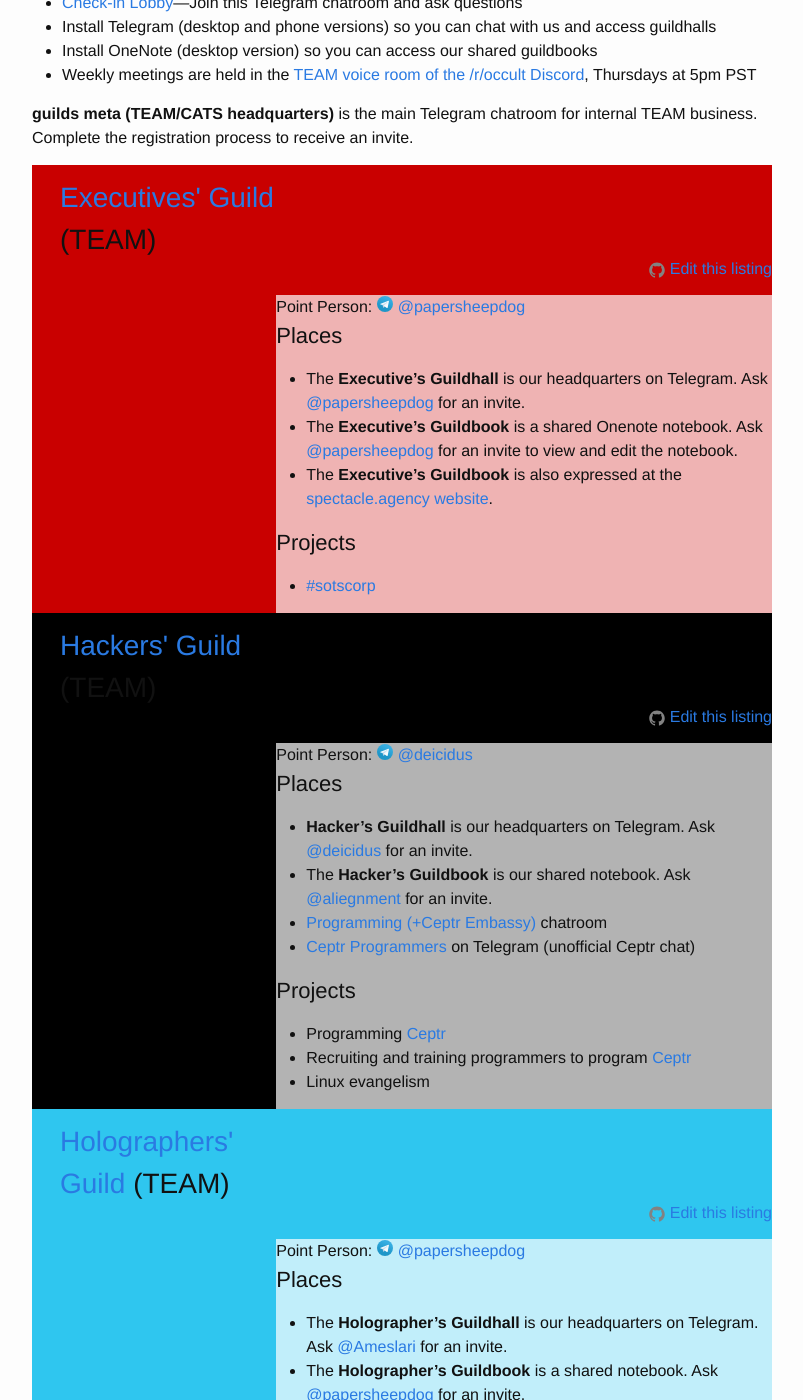
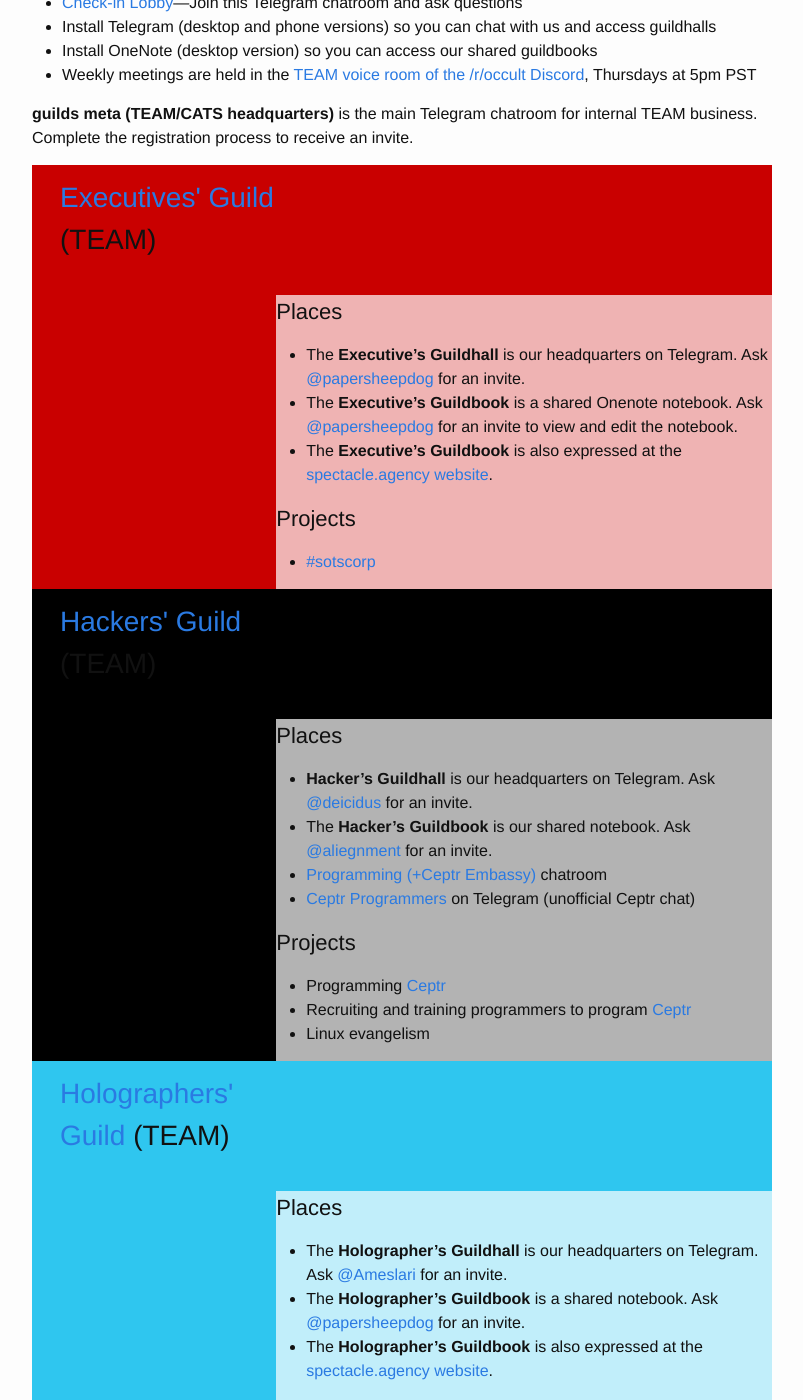
Before and after one commit to coalition-of-invisible-colleges/cic.github.io, a Jekyll site: the page built from colleges/TEAM.md, in a window 1280 px wide and 1400 px high, scrolled down 548 px. Shown: the whole window, without its empty margins (238-1041 px from the left). Built offline with Jekyll 4.4.1, drawn with Linux system fonts in a browser that asks for light colours; some of the changed text lies outside the part shown.

Commit message:
Moved edit link and pointperson to guild template

```diff
--- a/_layouts/listing.html
+++ b/_layouts/listing.html
@@ -1,8 +1,3 @@
 ---
 ---
-{% assign edit_url = 'coalition-of-invisible-colleges/cic.github.io/edit/master/' | append: page.path %}
-<div style="float: right; margin-top: -2.38em;">{% include icon-github.html username=edit_url title='Edit this listing' %}</div>
-{% if page.pointperson %}
-  Point Person: {% include icon-telegram-user.html username=page.pointperson %}
-{% endif %}
 {{ content }}
```
